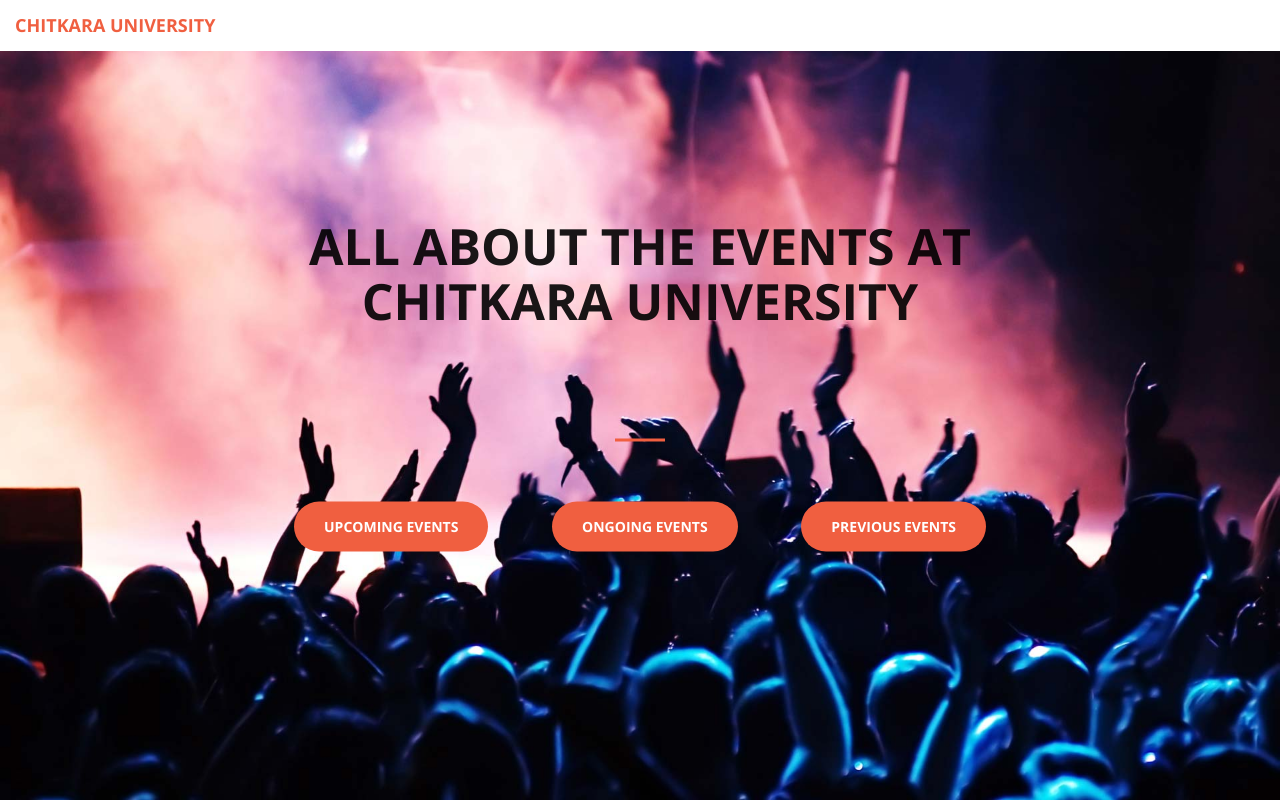
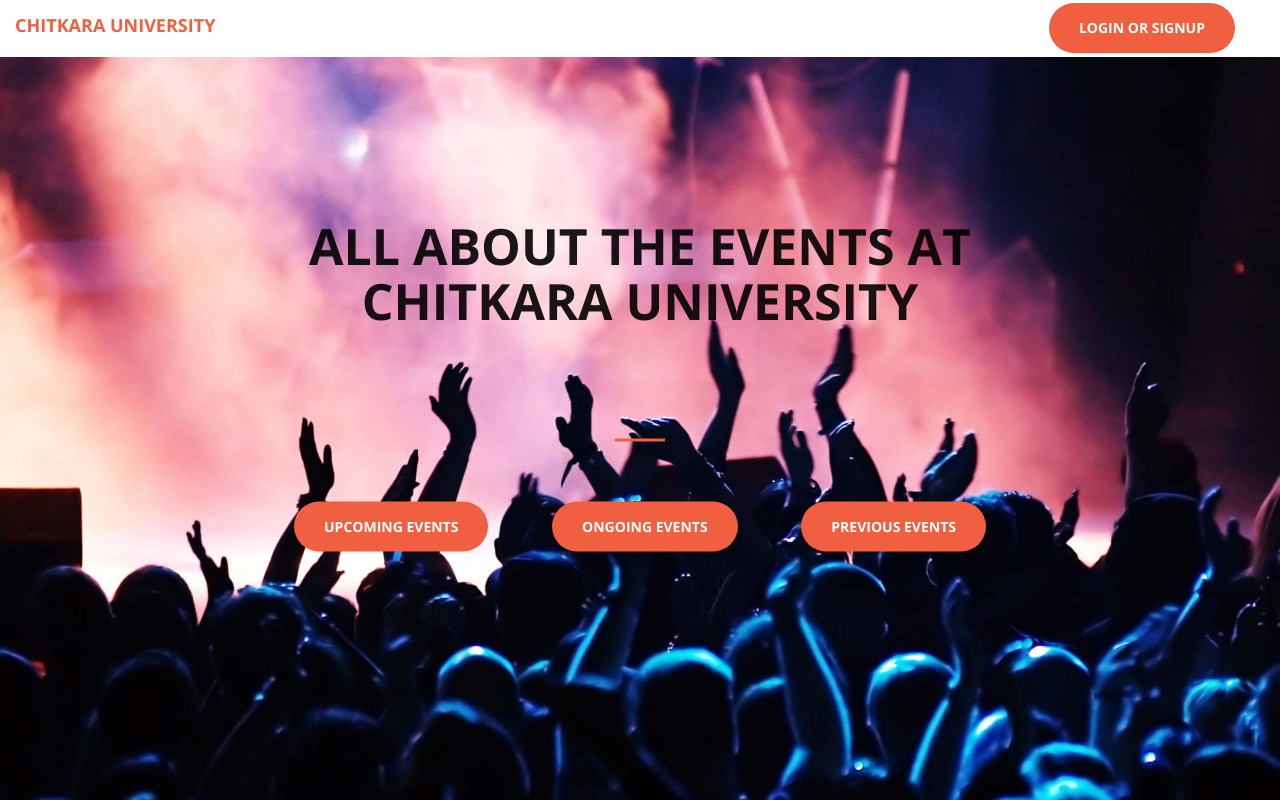
Before and after one commit to shubham-shar/event-management-website, a website: page index.html in a window 1280 px wide. Drawn offline with nearby package versions, Linux system fonts and the light colour scheme.

Commit message:
Add login button to cover page

```diff
--- a/css/creative.css
+++ b/css/creative.css
@@ -16,6 +16,13 @@ body {
 }
 footer {
     margin: 50px 0;
+}
+#login-btn {
+  float: right;
+  margin-top: 3px;
+  margin-bottom: 3px;
+  padding-left: 30px;
+  padding-right: 30px;
 }
 hr {
   border-color: #F05F40;
--- a/index.html
+++ b/index.html
@@ -42,6 +42,7 @@
             <div class="navbar-header">
                 <a class="navbar-brand page-scroll" href="#page-top">Chitkara University</a>
             </div>
+            <a href="#login-page" class="btn btn-primary page-scroll btn-xl" id="login-btn">Login or Signup</a>
         </div>
         <!-- /.container-fluid -->
     </nav>
```
